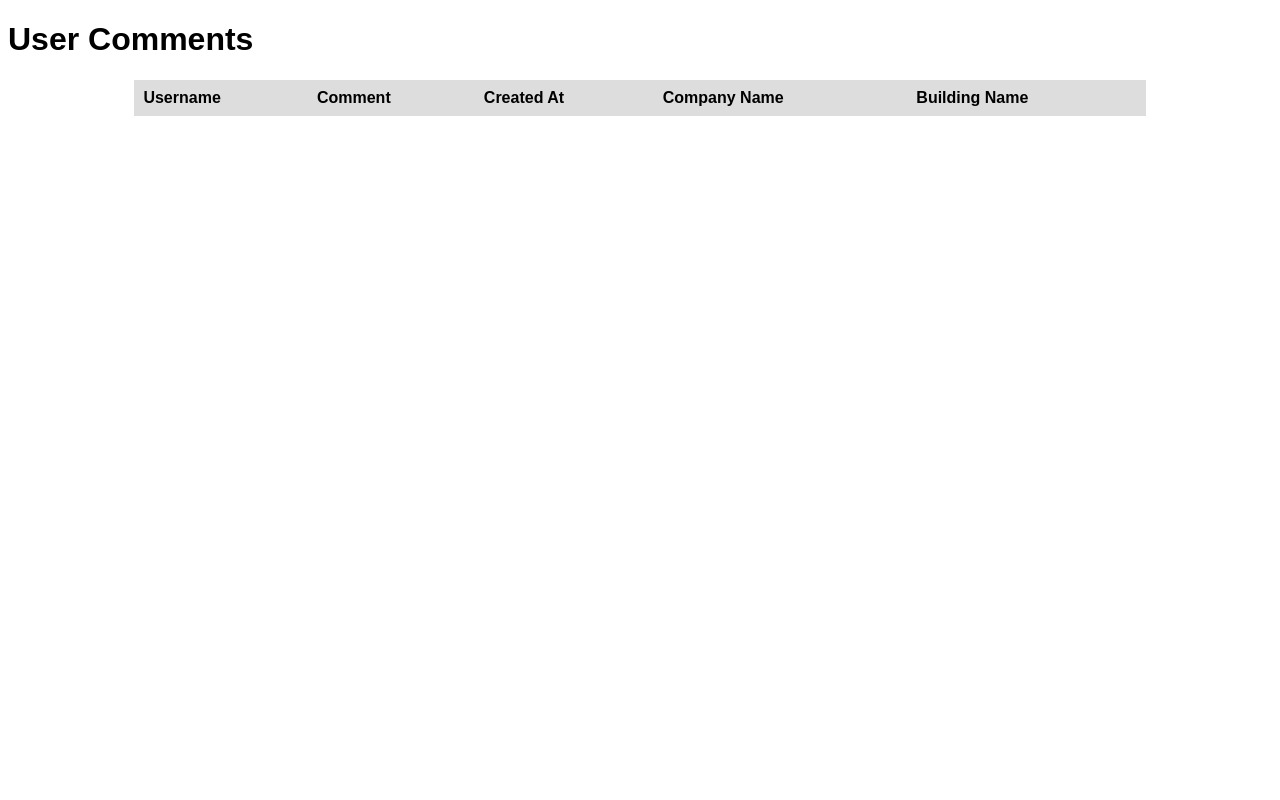
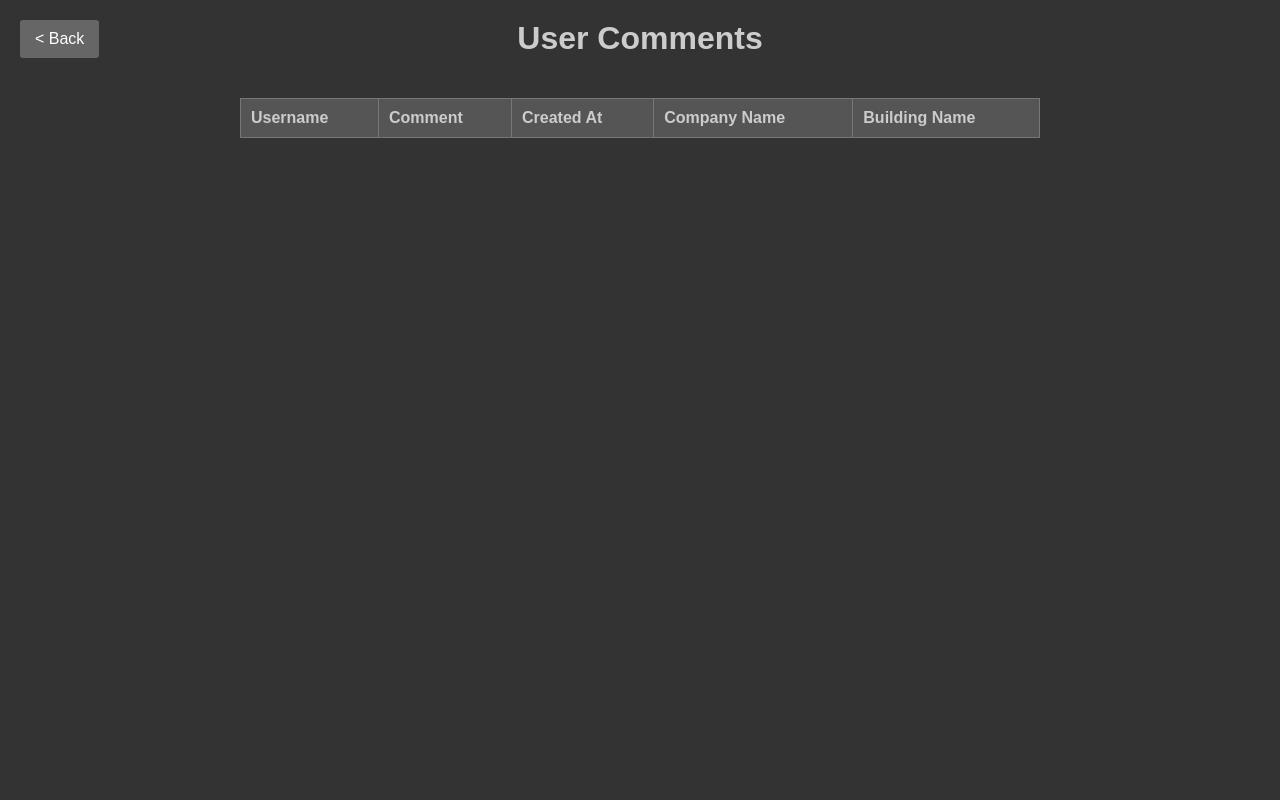
Before and after one commit to ashleysi/db_project, a Flask app: page /comments in a window 1280 px wide. Run offline with Flask 3, Linux system fonts and the light colour scheme; data that the repository does not hold is empty.

Commit message:
Fixed comments and dupe pets no longer allowed

```diff
--- a/app.py
+++ b/app.py
@@ -1,4 +1,4 @@
-from flask import Flask, render_template, request, session, url_for, redirect, jsonify
+from flask import Flask, render_template, request, session, url_for, redirect, jsonify, flash
 from passlib.hash import pbkdf2_sha256
 import pymysql.cursors
 import re
@@ -12,8 +12,8 @@ conn = pymysql.connect(
     #host='localhost',
     port=3306,
     user='root',
-    password='root',
-    db='roomio',
+    password='Database',
+    db='Roomio2',
     charset='utf8mb4',
     cursorclass=pymysql.cursors.DictCursor
 )
@@ -23,7 +23,7 @@ def homepage():
     return render_template('index.html')
 
 def get_db_connection():
-    return pymysql.connect(host='127.0.0.1', user='root', password='root', db='roomio', cursorclass=pymysql.cursors.DictCursor)
+    return pymysql.connect(host='127.0.0.1', user='root', password='Database', db='Roomio2', cursorclass=pymysql.cursors.DictCursor)
 
 @app.template_filter()
 def format_currency(value):
@@ -154,34 +154,47 @@ def edit_pet():
 
 @app.route('/edit_pet_detail', methods=['GET', 'POST'])
 def edit_pet_detail():
+    if 'username' not in session:
+        return redirect(url_for('login'))  # Redirect to login if no user is logged in
+
+    username = session['username']
     conn = get_db_connection()
+
     if request.method == 'POST':
-        # Handle form submission
         pet_name = request.form['pet_name']
         pet_type = request.form['pet_type']
         new_pet_size = request.form['pet_size']
         original_pet_name = request.args.get('pet_name')
         original_pet_type = request.args.get('pet_type')
 
-        # Update the pet details in the database
-        query = '''
+        cursor = conn.cursor()
+        # Check for any other pets with the same new name and type that aren't the current pet
+        cursor.execute('SELECT 1 FROM Pets WHERE PetName = %s AND PetType = %s AND username = %s AND NOT (PetName = %s AND PetType = %s)',
+                       (pet_name, pet_type, username, original_pet_name, original_pet_type))
+        if cursor.fetchone():
+            flash("Duplicate pet detected. Please choose a different name or type.", 'error')
+            cursor.close()
+            conn.close()
+            return redirect(url_for('edit_pet'))
+
+        # Update the pet details in the database if no duplicate is found
+        cursor.execute('''
             UPDATE Pets
             SET PetName = %s, PetType = %s, PetSize = %s
             WHERE PetName = %s AND PetType = %s AND username = %s
-        '''
-        cursor = conn.cursor()
-        cursor.execute(query, (pet_name, pet_type, new_pet_size, original_pet_name, original_pet_type, session['username']))
+        ''', (pet_name, pet_type, new_pet_size, original_pet_name, original_pet_type, username))
         conn.commit()
         cursor.close()
         conn.close()
+        flash('Pet details updated successfully.', 'success')
         return redirect(url_for('edit_pet'))
 
-    # If not POST, then it's a GET request: fetch the pet's current details
+    # For GET requests, fetch the current pet details
     pet_name = request.args.get('pet_name')
     pet_type = request.args.get('pet_type')
     cursor = conn.cursor()
     cursor.execute('SELECT * FROM Pets WHERE PetName = %s AND PetType = %s AND username = %s',
-                   (pet_name, pet_type, session['username']))
+                   (pet_name, pet_type, username))
     pet = cursor.fetchone()
     cursor.close()
     conn.close()
@@ -193,11 +206,6 @@ def edit_pet_detail():
 
 @app.route('/add_pet', methods=['GET', 'POST'])
 def add_pet():
-
-    def check_input(pet_name, pet_type):
-        regex = r'^[a-zA-Z\s]+$'
-        return bool(re.match(regex, pet_name)) and bool(re.match(regex, pet_type))
-
     if 'username' not in session:
         return redirect(url_for('login'))
 
@@ -207,21 +215,30 @@ def add_pet():
         pet_size = request.form['pet_size']
         username = session['username']
 
-        if not check_input(pet_name, pet_type):
-            input_error = 'No special characters or numbers allowed.'
-            return render_template('add_pet.html', error=input_error)
-
         conn = get_db_connection()
         cursor = conn.cursor()
+
+        # Check for duplicate pet entry
+        cursor.execute('SELECT 1 FROM Pets WHERE PetName = %s AND PetType = %s AND username = %s',
+                       (pet_name, pet_type, username))
+        if cursor.fetchone():
+            flash("A pet with this name and type already exists.", "error")
+            cursor.close()
+            conn.close()
+            return redirect(url_for('edit_pet'))
+
+        # Proceed to insert the new pet if no duplicate found
         query = 'INSERT INTO Pets (PetName, PetType, PetSize, username) VALUES (%s, %s, %s, %s)'
         cursor.execute(query, (pet_name, pet_type, pet_size, username))
         conn.commit()
         cursor.close()
         conn.close()
 
+        flash("New pet added successfully.", "success")
         return redirect(url_for('edit_pet'))
 
     return render_template('add_pet.html')
+
 
 @app.route('/delete_pet', methods=['POST'])
 def delete_pet():
@@ -625,31 +642,32 @@ def show_comments():
         return str(e)
 
 
-@app.route('/comment_page', methods=['GET','POST'])
+@app.route('/comment_page', methods=['GET', 'POST'])
 def leave_comment():
+    # Initialize default values or fetch from the session or request parameters as fallback
+    company_name = request.args.get('companyName', 'DefaultCompany')
+    building_name = request.args.get('buildingName', 'DefaultBuilding')
+
     if request.method == 'POST':
         conn = get_db_connection()
         cursor = conn.cursor()
 
         username = session.get('username')
         comment_text = request.form['comment']
-
-
-        company_name = request.args.get('companyName')
-        building_name = request.args.get('buildingName')
-
-        # Extract company name and building name from the request URL parameters
-#        company_name = request.args.get('company_name')
- #       building_name = request.args.get('building_name')
+        # Override defaults with POST data if present
+        company_name = request.form.get('companyName', company_name)
+        building_name = request.form.get('buildingName', building_name)
 
         query = "INSERT INTO usercomments (username, comment, company_name, building_name) VALUES (%s, %s, %s, %s)"
         cursor.execute(query, (username, comment_text, company_name, building_name))
         conn.commit()
+        conn.close()
 
-        # go to comments page
-        return redirect(url_for('show_comments', company_name=company_name, building_name=building_name))
+        # Go to comments page, now showing the new comment
+        return redirect(url_for('show_comments'))
 
-    return render_template('comment_page.html')
+    # For GET requests, render the form with the company and building names available
+    return render_template('comment_page.html', company_name=company_name, building_name=building_name)
 
 
 if __name__ == '__main__':
--- a/templates/comments.html
+++ b/templates/comments.html
@@ -7,27 +7,76 @@
     <style>
         body {
             font-family: Arial, sans-serif;
+            background-color: #333;
+            color: #fff;
+            display: flex;
+            flex-direction: column;
+            align-items: center;
+            margin: 0;
+            padding: 20px;
+            box-sizing: border-box;
+            min-height: 100vh;
         }
-
+        h1 {
+            margin-top: 0;
+            color: #ccc;
+        }
         table {
+            width: 90%; /* Adjust width to make the table fit better within the page */
+            max-width: 800px;
             border-collapse: collapse;
-            width: 80%;
-            margin: 20px auto;
+            background-color: #444; /* Matching the form container background */
+            margin-top: 20px; /* Add some spacing between the title and the table */
         }
-
         th, td {
-            border: 1px solid #ddd;
-            padding: 8px;
+            padding: 10px;
+            border: 1px solid #777; /* Lighter border for better contrast */
             text-align: left;
         }
-
         th {
-            background-color: #ddd;
+            background-color: #555; /* Darker header for better visual separation */
+            color: #ccc; /* Lighter color for headers */
+        }
+        td {
+            background-color: #666; /* Slightly lighter background for rows */
+            color: #eee; /* Slightly lighter text color for readability */
+        }
+        button {
+            padding: 8px 16px;
+            font-size: 14px;
+            color: #fff;
+            background: #007bff; /* Solid color for better cross-browser compatibility */
+            border: none;
+            border-radius: 4px;
+            cursor: pointer;
+            transition: background 0.3s, transform 0.2s;
+        }
+        button:hover {
+            background: #0056b3;
+            transform: translateY(-2px);
+        }
+        button:active {
+            transform: translateY(1px);
+        }
+        .back-btn {
+            position: absolute;
+            top: 20px;
+            left: 20px;
+            padding: 10px 15px;
+            text-decoration: none;
+            background-color: #666; /* Lighter than body for visibility */
+            color: #fff; /* Text color */
+            border-radius: 3px;
+            font-size: 16px;
+        }
+        .back-btn:hover {
+            background-color: #777;
         }
     </style>
 </head>
 <body>
     <h1>User Comments</h1>
+    <a href="/search2" class="back-btn">&lt; Back</a>
     <table>
         <thead>
             <tr>
@@ -39,7 +88,6 @@
             </tr>
         </thead>
         <tbody>
-            <!-- Loop through the user comments-->
             {% for comment in usercomments %}
             <tr>
                 <td>{{ comment.username }}</td>
```
Also changed, not shown: templates/add_pet.html (+25 -0 lines), templates/comment_page.html (+69 -3 lines), templates/edit_pet.html (+29 -1 lines).
